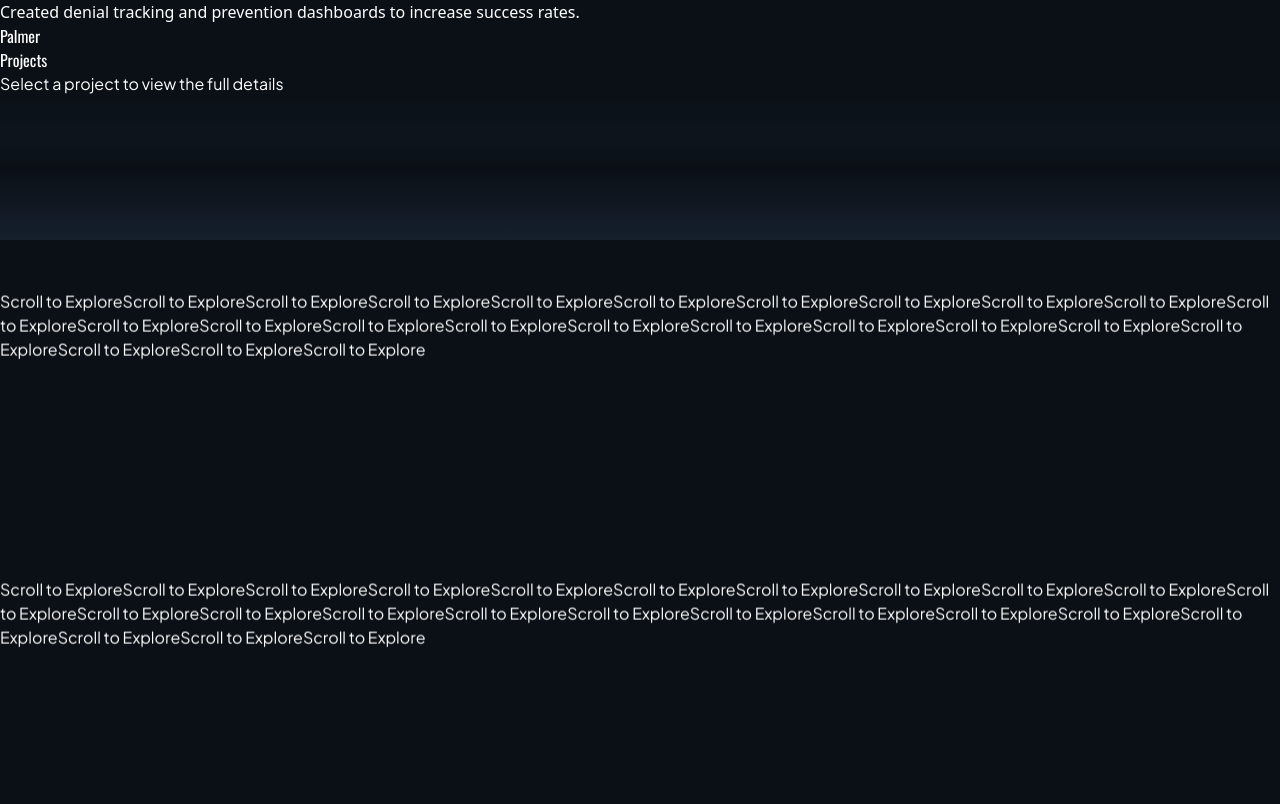
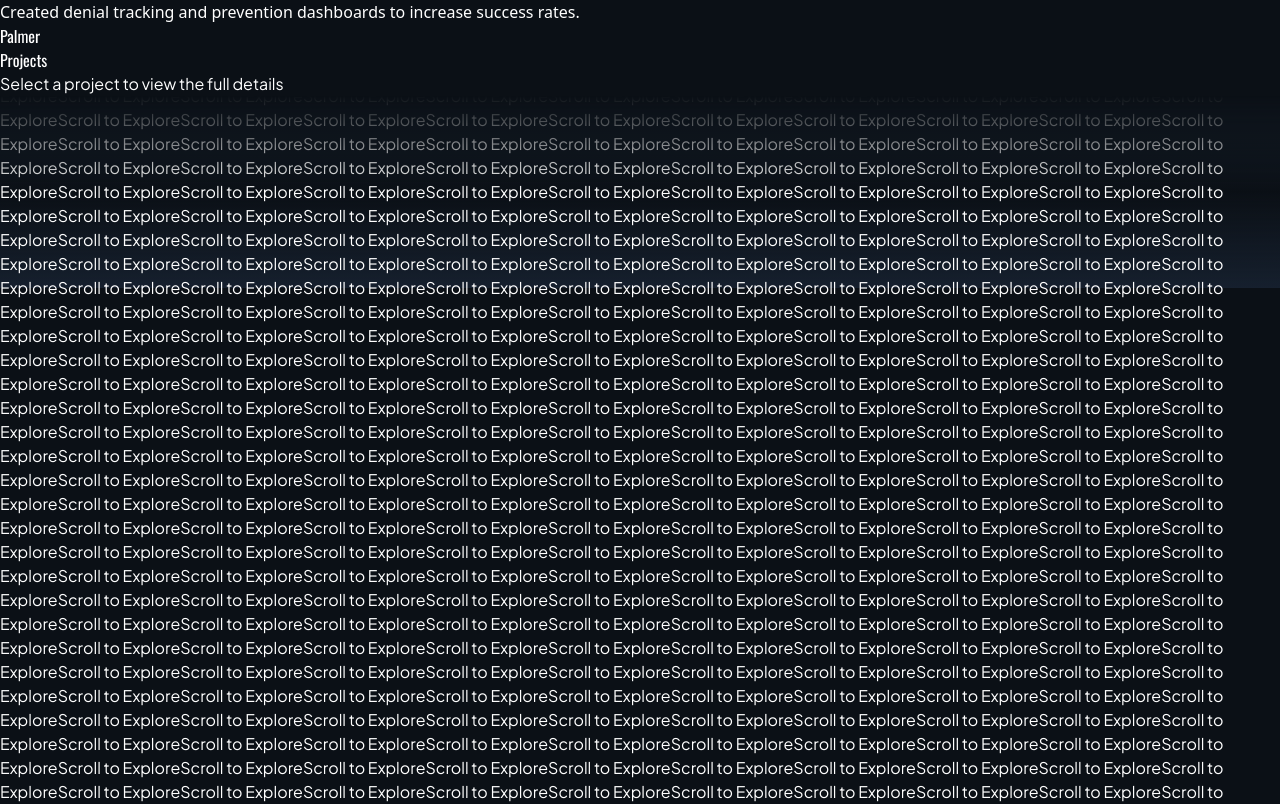
Before and after one commit to CanyenPalmer/PortfolioBasics, a Next.js app: page / in a window 1280 px wide. Shown: the part 2266-3070 px from the top of the page. Built offline with nearby package versions, Linux system fonts and the light colour scheme.

Commit message:
Update ProjectsHUD.tsx

```diff
--- a/src/components/ProjectsHUD.tsx
+++ b/src/components/ProjectsHUD.tsx
@@ -260,65 +260,24 @@ function ProjectsHeader() {
   );
 }
 
-/** Left vertical rail — rotated text, seamless loop, full section height, with extended fade & no seam overlap */
+/** Left vertical rail — rotated text, smooth fade, no-overlap, full section height, slow speed */
 function LeftRail({ height }: { height?: number | null }) {
   const [paused, setPaused] = React.useState(false);
 
-  // Larger fade so letters disappear well before borders
-  const FADE = 72; // px (adjust to taste 56–96)
+  // Larger fade so letters disappear well before the boundaries
+  const FADE = 96; // px
+  const DURATION_S = 80; // reasonable speed (slower)
 
-  // Shared line count for both segments (prevents seam mismatch)
-  const [linesCount, setLinesCount] = React.useState(24);
-  const segRef = React.useRef<HTMLDivElement | null>(null);
-
-  // Make sure a single segment is taller than the rail + buffer (so loop is seamless)
+  // Determine a shared number of lines (identical for both segments) based on rail height.
+  // This avoids measuring/reflow loops and guarantees both segments have equal height.
+  const [linesCount, setLinesCount] = React.useState(48);
   React.useEffect(() => {
-    if (!segRef.current || !height) return;
-    const el = segRef.current;
-
-    const ensureCoverage = () => {
-      const segH = el.getBoundingClientRect().height;
-      if (segH < height + FADE * 2) {
-        // Estimate per-line height
-        const per = segH / Math.max(1, linesCount);
-        const needed = Math.ceil((height + FADE * 3) / Math.max(8, per)); // generous buffer
-        if (needed > linesCount && needed < 800) {
-          setLinesCount(needed);
-        }
-      }
-    };
-
-    ensureCoverage();
-    const ro = new ResizeObserver(ensureCoverage);
-    ro.observe(el);
-    return () => ro.disconnect();
-    // eslint-disable-next-line react-hooks/exhaustive-deps
-  }, [height, linesCount]);
-
-  // Measure the first segment's exact height (including internal padding + spacer) to avoid overlap at the seam
-  const [segmentPx, setSegmentPx] = React.useState<number | null>(null);
-  React.useEffect(() => {
-    if (!segRef.current) return;
-    const el = segRef.current;
-    const update = () => {
-      const segH = Math.round(el.getBoundingClientRect().height);
-      if (segH > 0) setSegmentPx(segH);
-    };
-    update();
-    const ro = new ResizeObserver(update);
-    ro.observe(el);
-    return () => ro.disconnect();
-  }, [linesCount]);
-
-  const marqueeKey = segmentPx ?? 0; // restart animation when segment settles
-
-  const marqueeStyle: React.CSSProperties & { [key: string]: any } = {
-    animation: "marquee-up 40s linear infinite",
-    animationPlayState: paused ? "paused" : "running",
-    willChange: "transform",
-    // exact distance to avoid any double-draw at the loop
-    "--marquee-segment": segmentPx ? `${segmentPx}px` : "50%",
-  };
+    if (!height) return;
+    // Approx per-line footprint (rotated text with gap). Tweak if needed.
+    const approxPerLine = 28; // px
+    const target = Math.max(48, Math.ceil((height / approxPerLine) * 1.5));
+    setLinesCount(target);
+  }, [height]);
 
   return (
     <div className="hidden md:block h-full">
@@ -327,14 +286,13 @@ function LeftRail({ height }: { height?: number | null }) {
           className="relative w-16 overflow-hidden"
           style={{
             height: height ? `${height}px` : "100%",
-            // Smooth fade at top/bottom via mask (plus gradient overlays below for extra polish/fallback)
             WebkitMaskImage: `linear-gradient(to bottom, transparent 0px, black ${FADE}px, black calc(100% - ${FADE}px), transparent 100%)`,
             maskImage: `linear-gradient(to bottom, transparent 0px, black ${FADE}px, black calc(100% - ${FADE}px), transparent 100%)`,
           }}
           onMouseEnter={() => setPaused(true)}
           onMouseLeave={() => setPaused(false)}
         >
-          {/* Top/Bottom gradient vignettes (fallback & subtle glow) */}
+          {/* Top/Bottom gradient vignettes (fallback / subtle glow) */}
           <div
             className="pointer-events-none absolute inset-x-0 top-0"
             style={{ height: FADE, backgroundImage: "linear-gradient(to bottom, #16202e, transparent)" }}
@@ -344,23 +302,26 @@ function LeftRail({ height }: { height?: number | null }) {
             style={{ height: FADE, backgroundImage: "linear-gradient(to top, #16202e, transparent)" }}
           />
 
-          {/* Marquee content: two identical segments for a perfect loop */}
-          <div key={marqueeKey} className="marqueeUp" style={marqueeStyle}>
-            {/* First segment (measured) */}
-            <div ref={segRef}>
-              <RailColumn linesCount={linesCount} fadePad={FADE} spacerPx={FADE} />
-            </div>
-            {/* Duplicate segment */}
-            <RailColumn linesCount={linesCount} fadePad={FADE} spacerPx={FADE} />
+          {/* Track: two identical segments stacked = 200% height; animate -50% for a perfect loop */}
+          <div
+            className="will-change-transform"
+            style={{
+              animation: `rail-marquee ${DURATION_S}s linear infinite`,
+              animationPlayState: paused ? "paused" : "running",
+              height: "200%",
+            }}
+          >
+            <RailSegment linesCount={linesCount} fadePad={FADE} />
+            <RailSegment linesCount={linesCount} fadePad={FADE} />
           </div>
 
           <style jsx>{`
-            @keyframes marquee-up {
+            @keyframes rail-marquee {
               0% {
                 transform: translateY(0);
               }
               100% {
-                transform: translateY(calc(-1 * var(--marquee-segment)));
+                transform: translateY(-50%);
               }
             }
           `}</style>
@@ -370,22 +331,18 @@ function LeftRail({ height }: { height?: number | null }) {
   );
 }
 
-function RailColumn({
-  linesCount,
-  fadePad,
-  spacerPx,
-}: {
-  linesCount: number;
-  fadePad: number;
-  spacerPx: number;
-}) {
+function RailSegment({ linesCount, fadePad }: { linesCount: number; fadePad: number }) {
+  // Identical content & spacing in both segments so their heights match exactly
   const lines = new Array(linesCount).fill("Scroll to Explore");
   return (
     <div
-      className="flex flex-col items-center gap-6"
+      className="flex flex-col items-center"
       style={{
-        paddingTop: fadePad, // start inside the fade so it eases in
-        paddingBottom: fadePad, // end inside the fade so it eases out
+        paddingTop: fadePad,
+        paddingBottom: fadePad,
+        gap: 24, // px between lines (24 == 1.5 * 16; pairs well with text size)
+        height: "50%", // each segment = half of track (ensures exact -50% loop)
+        boxSizing: "border-box",
       }}
     >
       {lines.map((txt, i) => (
@@ -396,9 +353,6 @@ function RailColumn({
           {txt}
         </span>
       ))}
-      {/* Spacer ensures the very end of this segment is hidden in the fade,
-          so when the loop restarts there's no visible double-up/overlap */}
-      <div style={{ height: spacerPx }} />
     </div>
   );
 }
```
